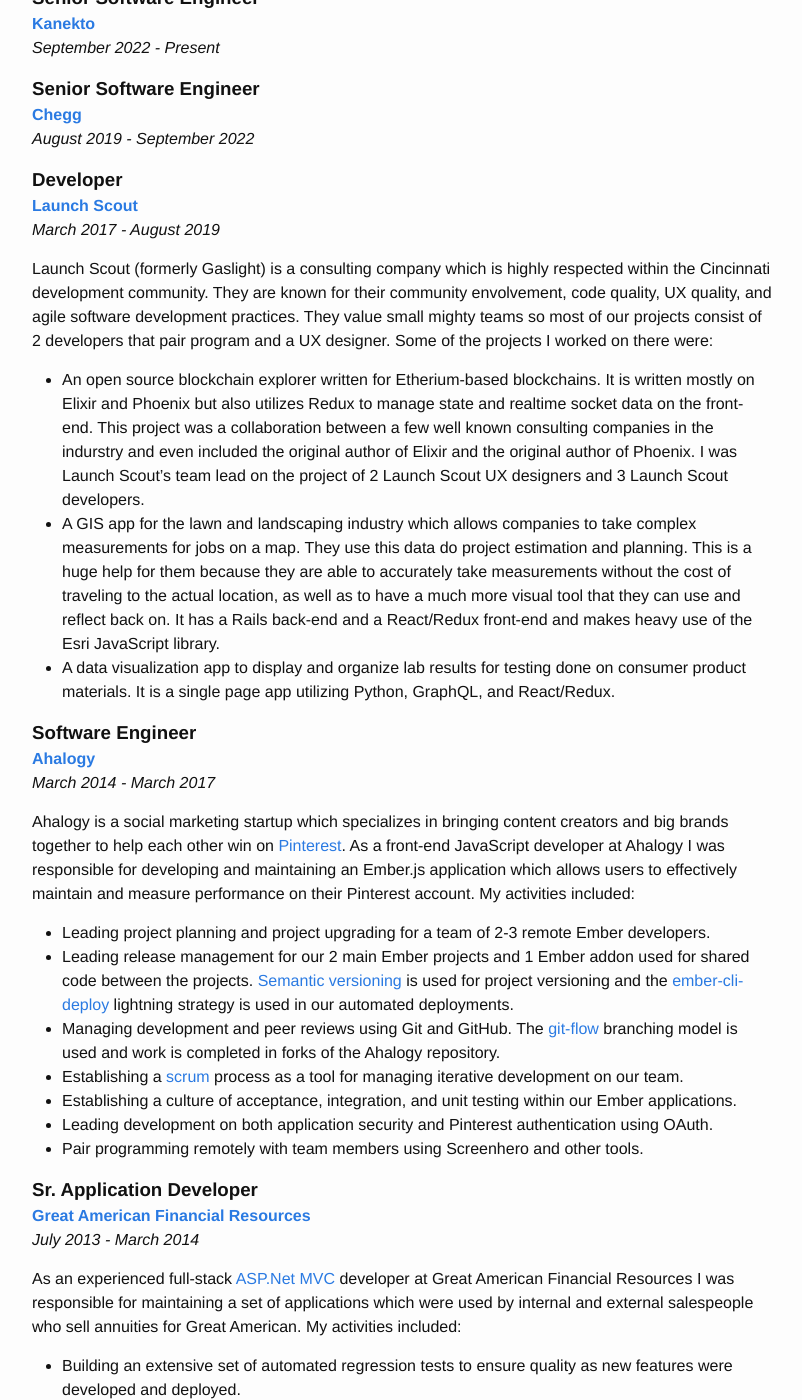
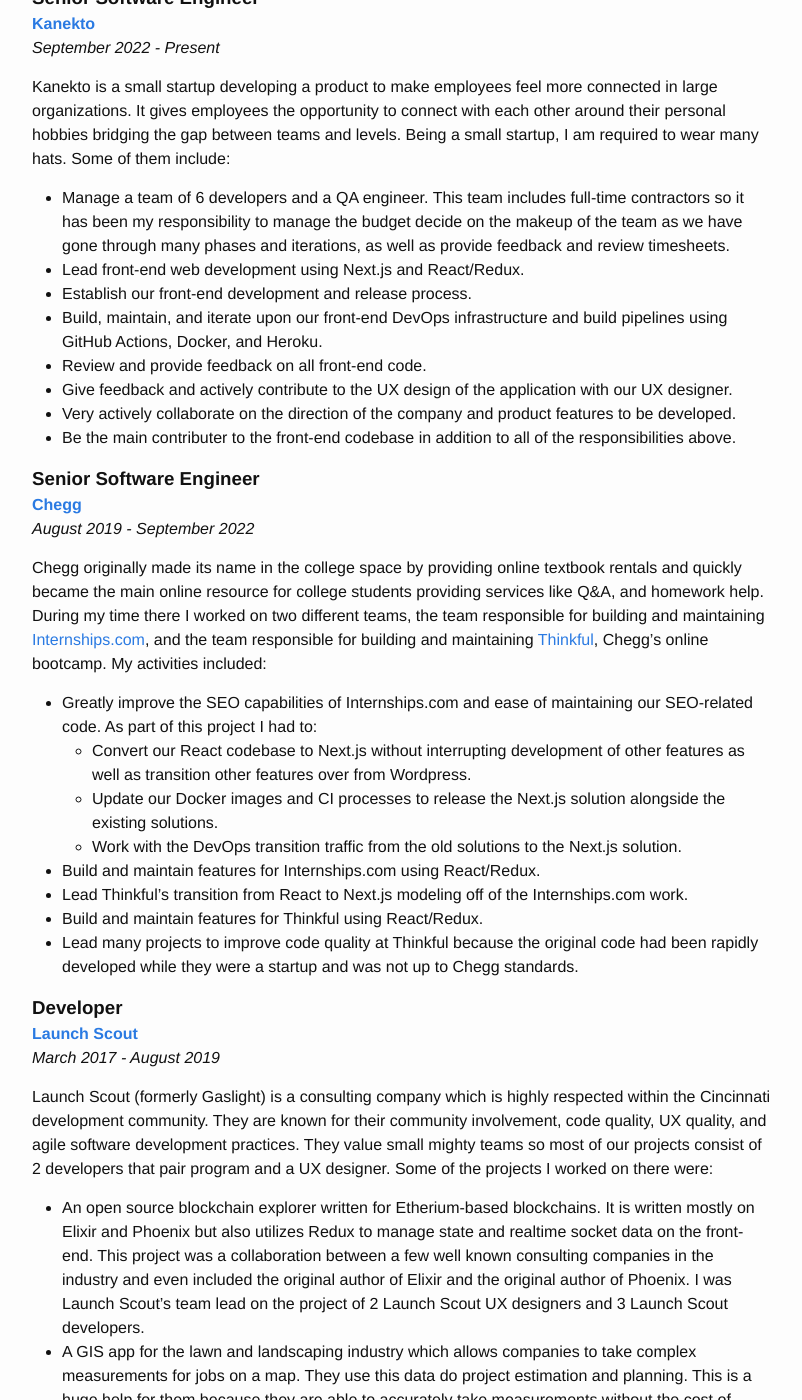
Before and after one commit to jimmay5469/jimmay5469.github.io, a Jekyll site: the page built from resume.md, in a window 1280 px wide and 1400 px high, scrolled down 201 px. Shown: the whole window, without its empty margins (238-1040 px from the left). Built offline with Jekyll 4.4.1, drawn with Linux system fonts in a browser that asks for light colours.

Commit message:
Fix typos and add details to Chegg and Kanekto on resume

```diff
--- a/_includes/resume.md
+++ b/_includes/resume.md
@@ -14,12 +14,34 @@
 
 _September 2022 - Present_
 
+Kanekto is a small startup developing a product to make employees feel more connected in large organizations. It gives employees the opportunity to connect with each other around their personal hobbies bridging the gap between teams and levels. Being a small startup, I am required to wear many hats. Some of them include:
+
+- Manage a team of 6 developers and a QA engineer. This team includes full-time contractors so it has been my responsibility to manage the budget decide on the makeup of the team as we have gone through many phases and iterations, as well as provide feedback and review timesheets.
+- Lead front-end web development using Next.js and React/Redux.
+- Establish our front-end development and release process.
+- Build, maintain, and iterate upon our front-end DevOps infrastructure and build pipelines using GitHub Actions, Docker, and Heroku.
+- Review and provide feedback on all front-end code.
+- Give feedback and actively contribute to the UX design of the application with our UX designer.
+- Very actively collaborate on the direction of the company and product features to be developed.
+- Be the main contributer to the front-end codebase in addition to all of the responsibilities above.
+
 
 ### Senior Software Engineer
 
 #### [Chegg](https://www.chegg.com/)
 
 _August 2019 - September 2022_
+
+Chegg originally made its name in the college space by providing online textbook rentals and quickly became the main online resource for college students providing services like Q&A, and homework help. During my time there I worked on two different teams, the team responsible for building and maintaining [Internships.com](https://internships.com), and the team responsible for building and maintaining [Thinkful](https://www.thinkful.com/), Chegg's online bootcamp. My activities included:
+
+- Greatly improve the SEO capabilities of Internships.com and ease of maintaining our SEO-related code. As part of this project I had to:
+  - Convert our React codebase to Next.js without interrupting development of other features as well as transition other features over from Wordpress.
+  - Update our Docker images and CI processes to release the Next.js solution alongside the existing solutions.
+  - Work with the DevOps transition traffic from the old solutions to the Next.js solution.
+- Build and maintain features for Internships.com using React/Redux.
+- Lead Thinkful's transition from React to Next.js modeling off of the Internships.com work.
+- Build and maintain features for Thinkful using React/Redux.
+- Lead many projects to improve code quality at Thinkful because the original code had been rapidly developed while they were a startup and was not up to Chegg standards.
 
 
 ### Developer
@@ -28,9 +50,9 @@
 
 _March 2017 - August 2019_
 
-Launch Scout (formerly Gaslight) is a consulting company which is highly respected within the Cincinnati development community. They are known for their community envolvement, code quality, UX quality, and agile software development practices. They value small mighty teams so most of our projects consist of 2 developers that pair program and a UX designer. Some of the projects I worked on there were:
+Launch Scout (formerly Gaslight) is a consulting company which is highly respected within the Cincinnati development community. They are known for their community involvement, code quality, UX quality, and agile software development practices. They value small mighty teams so most of our projects consist of 2 developers that pair program and a UX designer. Some of the projects I worked on there were:
 
-- An open source blockchain explorer written for Etherium-based blockchains. It is written mostly on Elixir and Phoenix but also utilizes Redux to manage state and realtime socket data on the front-end. This project was a collaboration between a few well known consulting companies in the indurstry and even included the original author of Elixir and the original author of Phoenix. I was Launch Scout's team lead on the project of 2 Launch Scout UX designers and 3 Launch Scout developers.
+- An open source blockchain explorer written for Etherium-based blockchains. It is written mostly on Elixir and Phoenix but also utilizes Redux to manage state and realtime socket data on the front-end. This project was a collaboration between a few well known consulting companies in the industry and even included the original author of Elixir and the original author of Phoenix. I was Launch Scout's team lead on the project of 2 Launch Scout UX designers and 3 Launch Scout developers.
 - A GIS app for the lawn and landscaping industry which allows companies to take complex measurements for jobs on a map. They use this data do project estimation and planning. This is a huge help for them because they are able to accurately take measurements without the cost of traveling to the actual location, as well as to have a much more visual tool that they can use and reflect back on. It has a Rails back-end and a React/Redux front-end and makes heavy use of the Esri JavaScript library.
 - A data visualization app to display and organize lab results for testing done on consumer product materials. It is a single page app utilizing Python, GraphQL, and React/Redux.
 
```
